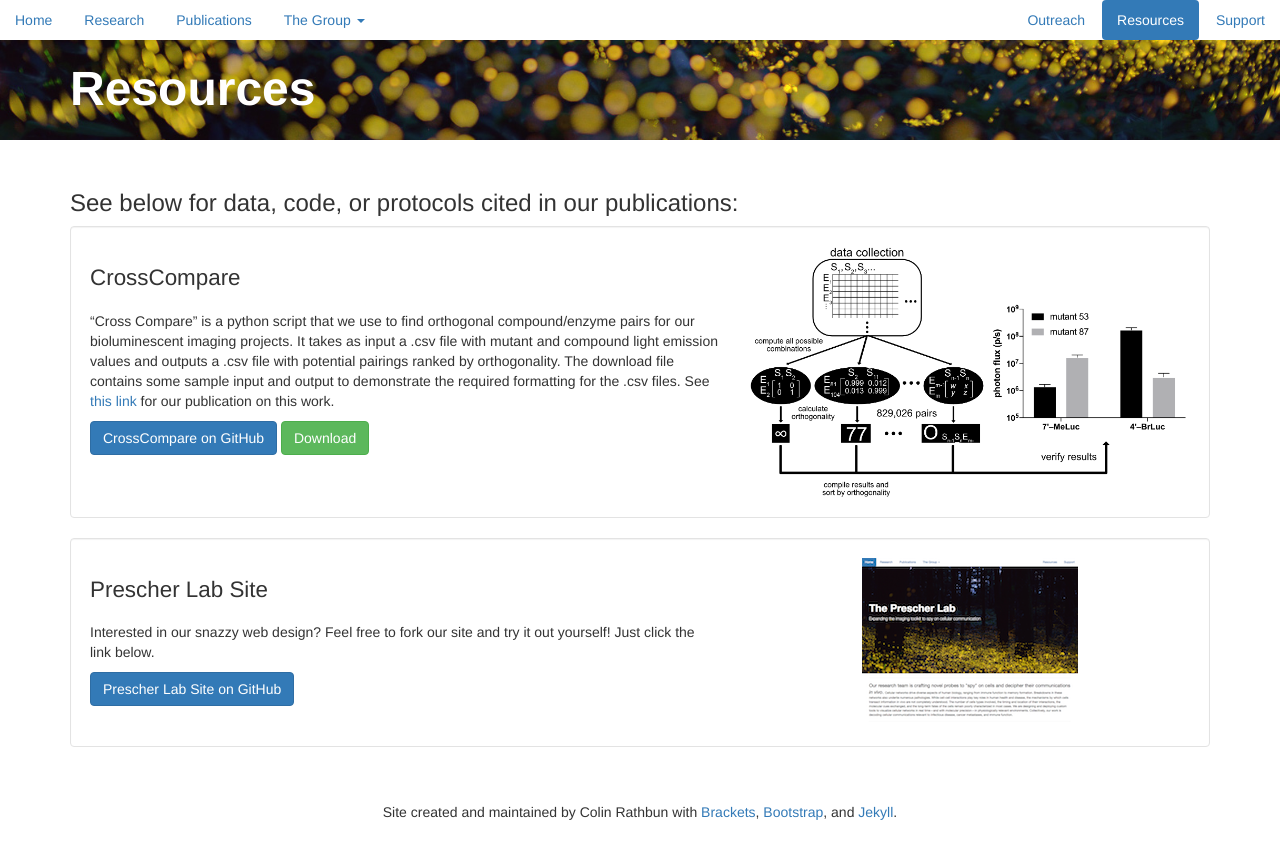
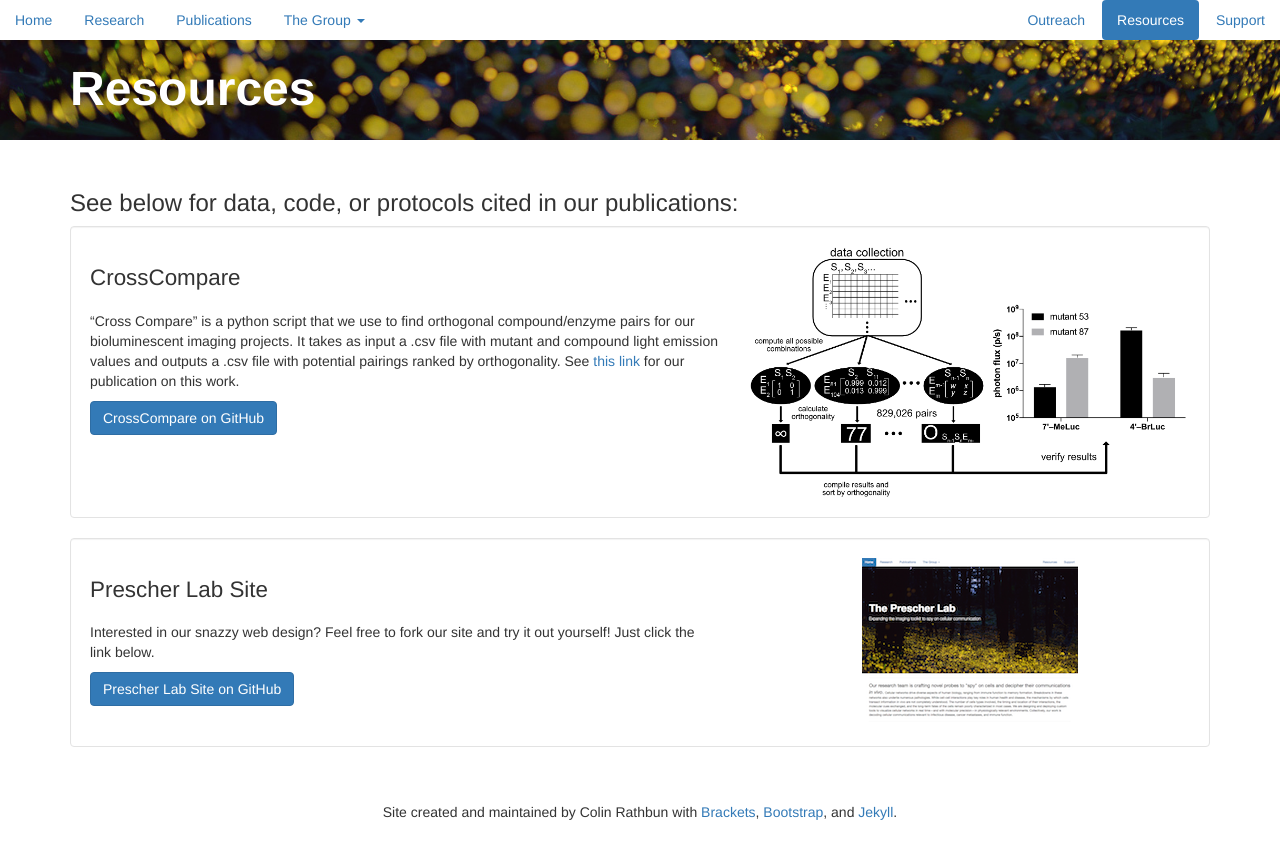
Before and after one commit to c-bun/Prescher-Lab-Site, a Jekyll site: the page built from resources.html, in a window 1280 px wide. Shown: the top 859 px of the page. Built offline with Jekyll 4.4.1, drawn with Linux system fonts in a browser that asks for light colours.

Commit message:
PrescherLabSite_Feb2018_Update3

```diff
--- a/_data/publications.csv
+++ b/_data/publications.csv
@@ -1,7 +1,7 @@
 number,authors,title,journal,year,volume,pages,note,link
 49,"Zhang, B. S.; Jones, K. A.; McCutcheon, D. C.; Prescher, J. A.",Pyridone Luciferins and Mutant Luciferases for Bioluminescence Imaging,ChemBioChem,2018,19,1-9,,http://onlinelibrary.wiley.com/doi/10.1002/cbic.201700542/full
 48,"Heemstra, J. M.; Waterman, R.; Antos, J. M.; Beuning, P. J.; Bur, S. K.; Columbus, L.; Feig, A. L.; Fuller, A. A.; Gillmore, J. G.; Leconte, A. M.; Londergan, C. H.; Pomerantz, W. C. K.; Prescher, J. A.; Stanley, L. M.",Throwing Away the Cookbook: Implementing Course-Based Undergraduate Research Experiences (CUREs) in Chemistry,ACS Symposium Series,2017,1248,33-63,"Chapter 3 of the ""Educational and Outreach Projects from the Cottrell Scholars Collaborative Undergraduate and Graduate Education, Volume 1""",http://pubs.acs.org/doi/abs/10.1021/bk-2017-1248.ch003
-47,"Liu, M. D.; Warner, E. A.; Morrissey, C. E.; Fick, C. W.; Wu, T. S.; Ornelas, M. Y.; Ochoa, G. V.; Zhang, B.; Rathbun, C. M.; Porterfield, W. B.; Prescher, J. A.; Leconte, A. M.",Statistical Coupling Analysis-guided library design for discovery of mutant luciferases,Biochemistry,2017,ASAP,DOI: 10.1021/acs.biochem.7b01014,,http://pubs.acs.org/doi/10.1021/acs.biochem.7b01014
+47,"Liu, M. D.; Warner, E. A.; Morrissey, C. E.; Fick, C. W.; Wu, T. S.; Ornelas, M. Y.; Ochoa, G. V.; Zhang, B.; Rathbun, C. M.; Porterfield, W. B.; Prescher, J. A.; Leconte, A. M.",Statistical Coupling Analysis-guided library design for discovery of mutant luciferases,Biochemistry,2017,57,663-671,,http://pubs.acs.org/doi/10.1021/acs.biochem.7b01014
 46,"Rathbun, C. M.*; Porterfield, W. B.*; Jones, K. A.*; Sagoe, S. J.; Reyes, M. R.; Hua, C. T.; Prescher, J. A.",Parallel Screening for Rapid Identification of Orthogonal Bioluminescent Tools,ACS Cent. Sci.,2017,3,1254-1261,,http://pubs.acs.org/doi/full/10.1021/acscentsci.7b00394
 45,"Rathbun, C. M.; Prescher, J. A.",Bioluminescent Probes for Imaging Biology beyond the Culture Dish,Biochemistry,2017,56,5178-5184,"(invited article for ""Seeing Into Cells"" issue)",http://pubs.acs.org/doi/10.1021/acs.biochem.7b00435
 44,"Gartner, Z. J.; Prescher, J. A.; Lavis L. D.",Unraveling cell-to-cell signaling networks with chemical biology,Nat. Chem. Biol.,2017,13,564-568,,https://www.nature.com/nchembio/journal/v13/n6/full/nchembio.2391.html
--- a/_resources/CC4.0.markdown
+++ b/_resources/CC4.0.markdown
@@ -2,7 +2,6 @@
 title: "CrossCompare"
 image_file_name: "CC4.0.png"
 github: "https://github.com/c-bun/CrossCompare"
-download_link: "https://github.com/c-bun/CrossCompare/archive/master.zip"
 active: 'true'
 ---
-"Cross Compare" is a python script that we use to find orthogonal compound/enzyme pairs for our bioluminescent imaging projects. It takes as input a .csv file with mutant and compound light emission values and outputs a .csv file with potential pairings ranked by orthogonality. The download file contains some sample input and output to demonstrate the required formatting for the .csv files. See [this link](http://pubs.acs.org/doi/full/10.1021/acscentsci.7b00394) for our publication on this work.
+"Cross Compare" is a python script that we use to find orthogonal compound/enzyme pairs for our bioluminescent imaging projects. It takes as input a .csv file with mutant and compound light emission values and outputs a .csv file with potential pairings ranked by orthogonality. See [this link](http://pubs.acs.org/doi/full/10.1021/acscentsci.7b00394) for our publication on this work.
```
